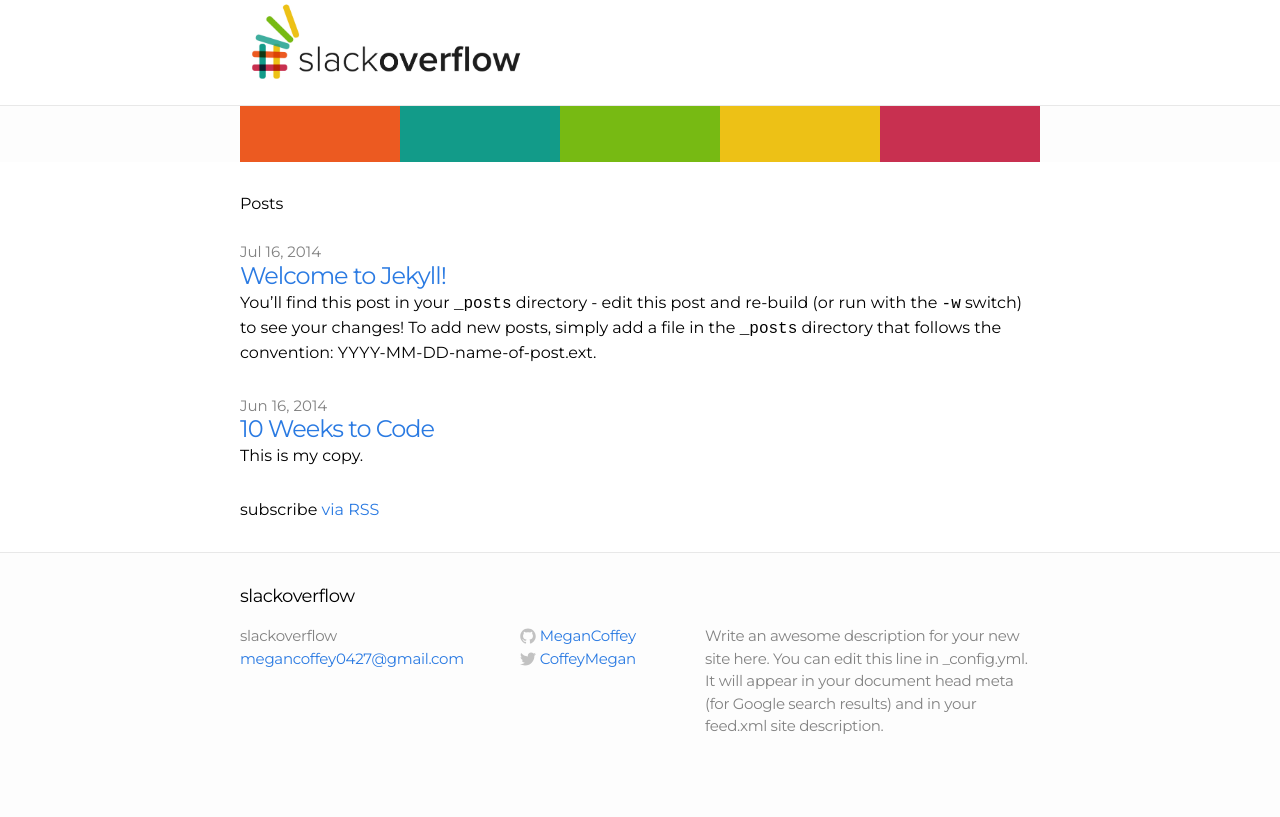
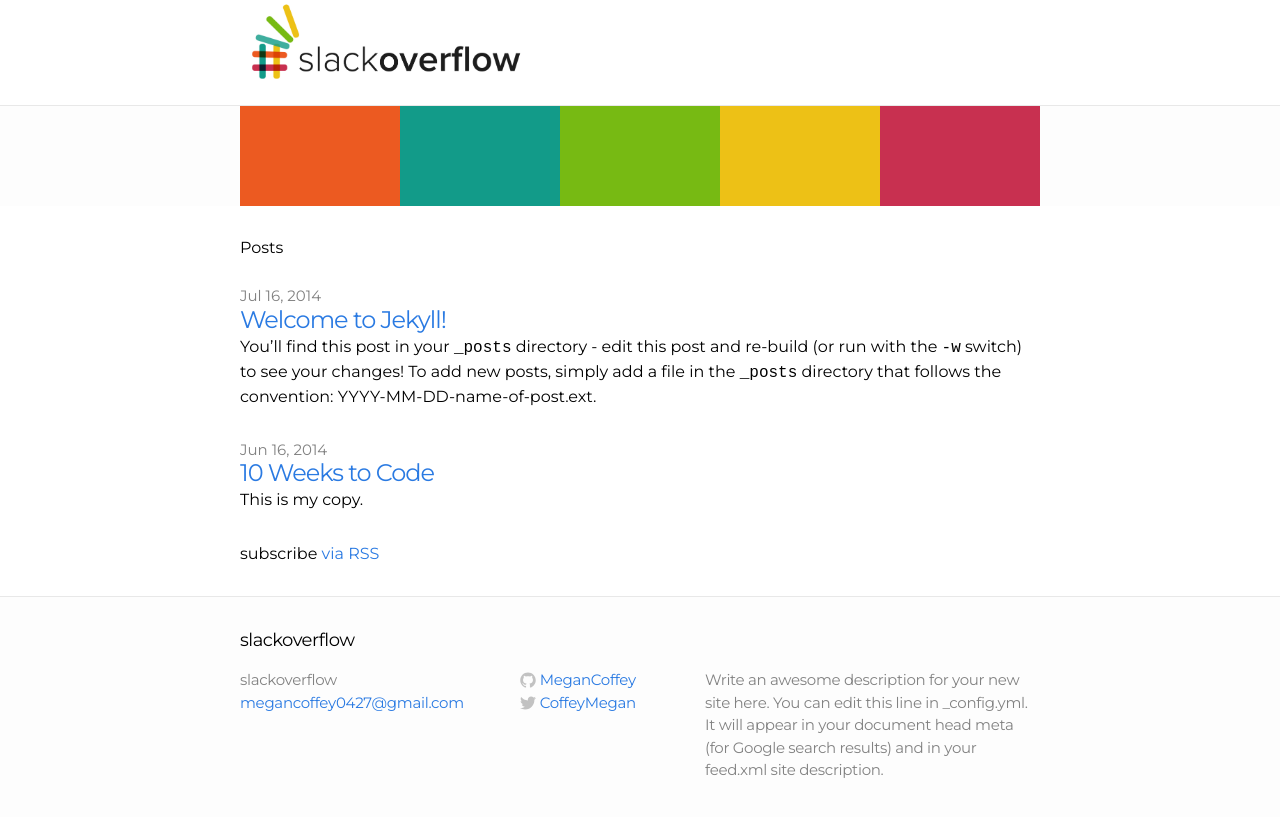
Before and after one commit to MeganCoffey/MeganCoffey.github.io, a Jekyll site: the page built from index.html, in a window 1280 px wide. Shown: the top 817 px of the page. Built offline with Jekyll 4.4.1, drawn with Linux system fonts in a browser that asks for light colours.

Commit message:
nag height 2

```diff
--- a/css/main.css
+++ b/css/main.css
@@ -68,7 +68,6 @@ a:visited { color: #205caa; }
 }
 
 .site-nav {
-  height: 100px;
   width: 100%;
   top: 0;
   padding: 0px;
@@ -76,7 +75,7 @@ a:visited { color: #205caa; }
 }
 
 .nav {
-  height: 56px;
+  height: 100px;
   float: left;
 }
 
```
